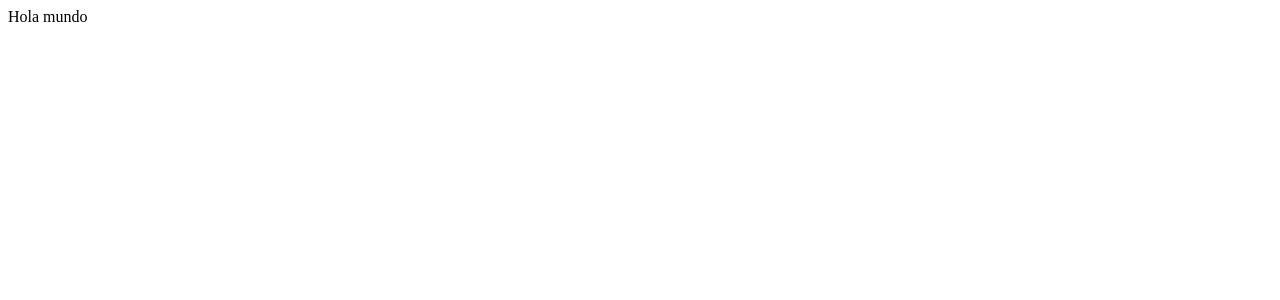
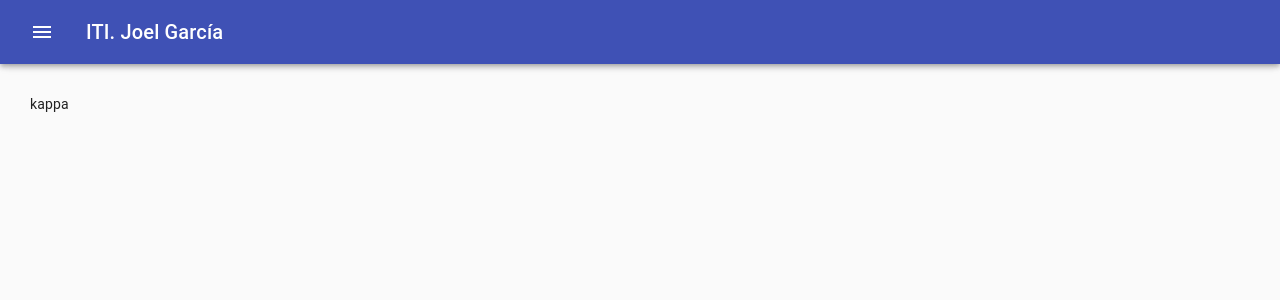
Before and after one commit to GreedSource/portafolio, a React app: page / in a window 1280 px wide. Shown: the top 300 px of the page. Built offline with nearby package versions, Linux system fonts and the light colour scheme.

Commit message:
adding drawer to routing

```diff
--- a/package.json
+++ b/package.json
@@ -11,6 +11,7 @@
   "license": "ISC",
   "dependencies": {
     "@material-ui/core": "^4.12.3",
+    "@material-ui/icons": "^4.11.2",
     "react": "^17.0.2",
     "react-dom": "^17.0.2",
     "react-router-dom": "^5.2.1",
@@ -25,7 +26,7 @@
     "html-webpack-plugin": "^5.3.2",
     "sass-loader": "^12.1.0",
     "style-loader": "^3.1.0",
-    "ts-loader": "^5.2.1",
+    "ts-loader": "^9.2.5",
     "typescript": "^4.4.2",
     "webpack": "^5.51.1",
     "webpack-cli": "^4.8.0",
--- /dev/null
+++ b/src/components/_Appbar.tsx
@@ -0,0 +1,66 @@
+import clsx from "clsx";
+import { makeStyles, Theme, createStyles } from "@material-ui/core/styles";
+import AppBar from "@material-ui/core/AppBar";
+import Toolbar from "@material-ui/core/Toolbar";
+import Typography from "@material-ui/core/Typography";
+import IconButton from "@material-ui/core/IconButton";
+import MenuIcon from "@material-ui/icons/Menu";
+
+const drawerWidth = 240;
+
+const useStyles = makeStyles((theme: Theme) =>
+  createStyles({
+    root: {
+      transition: theme.transitions.create(["margin", "width"], {
+        easing: theme.transitions.easing.sharp,
+        duration: theme.transitions.duration.leavingScreen,
+      }),
+    },
+    appBarShift: {
+      width: `calc(100% - ${drawerWidth}px)`,
+      marginLeft: drawerWidth,
+      transition: theme.transitions.create(["margin", "width"], {
+        easing: theme.transitions.easing.easeOut,
+        duration: theme.transitions.duration.enteringScreen,
+      }),
+    },
+    menuButton: {
+      marginRight: theme.spacing(2),
+    },
+    hide: {
+      display: "none",
+    },
+  })
+);
+
+export interface AppbarProps {
+  open: boolean;
+  handleDrawer: () => void;
+}
+
+export const Appbar = ({ open, handleDrawer }: AppbarProps) => {
+  const classes = useStyles();
+  return (
+    <AppBar
+      position="fixed"
+      className={clsx(classes.root, {
+        [classes.appBarShift]: open,
+      })}
+    >
+      <Toolbar>
+        <IconButton
+          color="inherit"
+          aria-label="open drawer"
+          onClick={handleDrawer}
+          edge="start"
+          className={clsx(classes.menuButton, open && classes.hide)}
+        >
+          <MenuIcon />
+        </IconButton>
+        <Typography variant="h6" noWrap>
+          ITI. Joel García
+        </Typography>
+      </Toolbar>
+    </AppBar>
+  );
+};
--- /dev/null
+++ b/src/components/_Drawer.tsx
@@ -0,0 +1,78 @@
+import React from "react";
+import clsx from "clsx";
+import {
+  makeStyles,
+  Theme,
+  createStyles,
+  CssBaseline,
+  Typography,
+} from "@material-ui/core";
+
+import { Sidebar } from "./_Sidebar";
+import { Appbar } from "./_Appbar";
+
+const drawerWidth = 240;
+
+const useStyles = makeStyles((theme: Theme) =>
+  createStyles({
+    root: {
+      display: "flex",
+    },
+
+    drawerHeader: {
+      display: "flex",
+      alignItems: "center",
+      padding: theme.spacing(0, 1),
+      // necessary for content to be below app bar
+      ...theme.mixins.toolbar,
+      justifyContent: "flex-end",
+    },
+    content: {
+      flexGrow: 1,
+      padding: theme.spacing(3),
+      transition: theme.transitions.create("margin", {
+        easing: theme.transitions.easing.sharp,
+        duration: theme.transitions.duration.leavingScreen,
+      }),
+      marginLeft: -drawerWidth,
+    },
+    contentShift: {
+      transition: theme.transitions.create("margin", {
+        easing: theme.transitions.easing.easeOut,
+        duration: theme.transitions.duration.enteringScreen,
+      }),
+      marginLeft: 0,
+    },
+  })
+);
+
+export interface DrawerProps {
+  children: React.ReactNode;
+}
+
+export const Drawer = ({ children }: DrawerProps) => {
+  const classes = useStyles();
+  const [open, setOpen] = React.useState(false);
+
+  const handleDrawer = () => {
+    setOpen(!open);
+  };
+
+  return (
+    <div className={classes.root}>
+      <CssBaseline />
+      <Appbar open={open} handleDrawer={handleDrawer} />
+      <Sidebar open={open} handleDrawer={handleDrawer} />
+      <main
+        className={clsx(classes.content, {
+          [classes.contentShift]: open,
+        })}
+      >
+        <div className={classes.drawerHeader} />
+        {children}
+      </main>
+    </div>
+  );
+};
+
+export default Drawer;
--- /dev/null
+++ b/src/components/_Sidebar.tsx
@@ -0,0 +1,87 @@
+import Drawer from "@material-ui/core/Drawer";
+import List from "@material-ui/core/List";
+import Divider from "@material-ui/core/Divider";
+import ListItem from "@material-ui/core/ListItem";
+import ListItemIcon from "@material-ui/core/ListItemIcon";
+import ListItemText from "@material-ui/core/ListItemText";
+import IconButton from "@material-ui/core/IconButton";
+import ChevronLeftIcon from "@material-ui/icons/ChevronLeft";
+import ChevronRightIcon from "@material-ui/icons/ChevronRight";
+import InboxIcon from "@material-ui/icons/MoveToInbox";
+import MailIcon from "@material-ui/icons/Mail";
+import { makeStyles, createStyles, Theme, useTheme } from "@material-ui/core";
+
+const drawerWidth = 240;
+
+const useStyles = makeStyles((theme: Theme) =>
+  createStyles({
+    root: {
+      width: drawerWidth,
+      flexShrink: 0,
+    },
+    paper: {
+      width: drawerWidth,
+    },
+    drawerHeader: {
+      display: "flex",
+      alignItems: "center",
+      padding: theme.spacing(0, 1),
+      // necessary for content to be below app bar
+      ...theme.mixins.toolbar,
+      justifyContent: "flex-end",
+    },
+  })
+);
+
+export interface SidebarProps {
+  open: boolean;
+  handleDrawer: () => void;
+}
+
+export const Sidebar = ({ open, handleDrawer }: SidebarProps) => {
+  const classes = useStyles();
+  const theme = useTheme();
+  return (
+    <Drawer
+      variant="persistent"
+      anchor="left"
+      open={open}
+      classes={{
+        root: classes.root,
+        paper: classes.paper,
+      }}
+    >
+      <div className={classes.drawerHeader}>
+        <IconButton onClick={handleDrawer}>
+          {theme.direction === "ltr" ? (
+            <ChevronLeftIcon />
+          ) : (
+            <ChevronRightIcon />
+          )}
+        </IconButton>
+      </div>
+      <Divider />
+      <List>
+        {["Inbox", "Starred", "Send email", "Drafts"].map((text, index) => (
+          <ListItem button key={text}>
+            <ListItemIcon>
+              {index % 2 === 0 ? <InboxIcon /> : <MailIcon />}
+            </ListItemIcon>
+            <ListItemText primary={text} />
+          </ListItem>
+        ))}
+      </List>
+      <Divider />
+      <List>
+        {["All mail", "Trash", "Spam"].map((text, index) => (
+          <ListItem button key={text}>
+            <ListItemIcon>
+              {index % 2 === 0 ? <InboxIcon /> : <MailIcon />}
+            </ListItemIcon>
+            <ListItemText primary={text} />
+          </ListItem>
+        ))}
+      </List>
+    </Drawer>
+  );
+};
--- /dev/null
+++ b/src/components/index.tsx
@@ -0,0 +1 @@
+export { default as Drawer } from "./_Drawer";
--- a/src/router/_Layout.tsx
+++ b/src/router/_Layout.tsx
@@ -1,6 +1,16 @@
-import React, { FC } from "react";
+import { FC } from "react";
+import { Switch, Route } from "react-router-dom";
+import { Drawer } from "../components";
 
 const LayoutApp: FC = (): JSX.Element => {
-  return <div>Hola mundo</div>;
+  return (
+    <Switch>
+      <Drawer>
+        <Route exact path="/">
+          kappa
+        </Route>
+      </Drawer>
+    </Switch>
+  );
 };
 export default LayoutApp;
```
Also changed, not shown: 1 other file (tests, documents, lock files or other folders).
